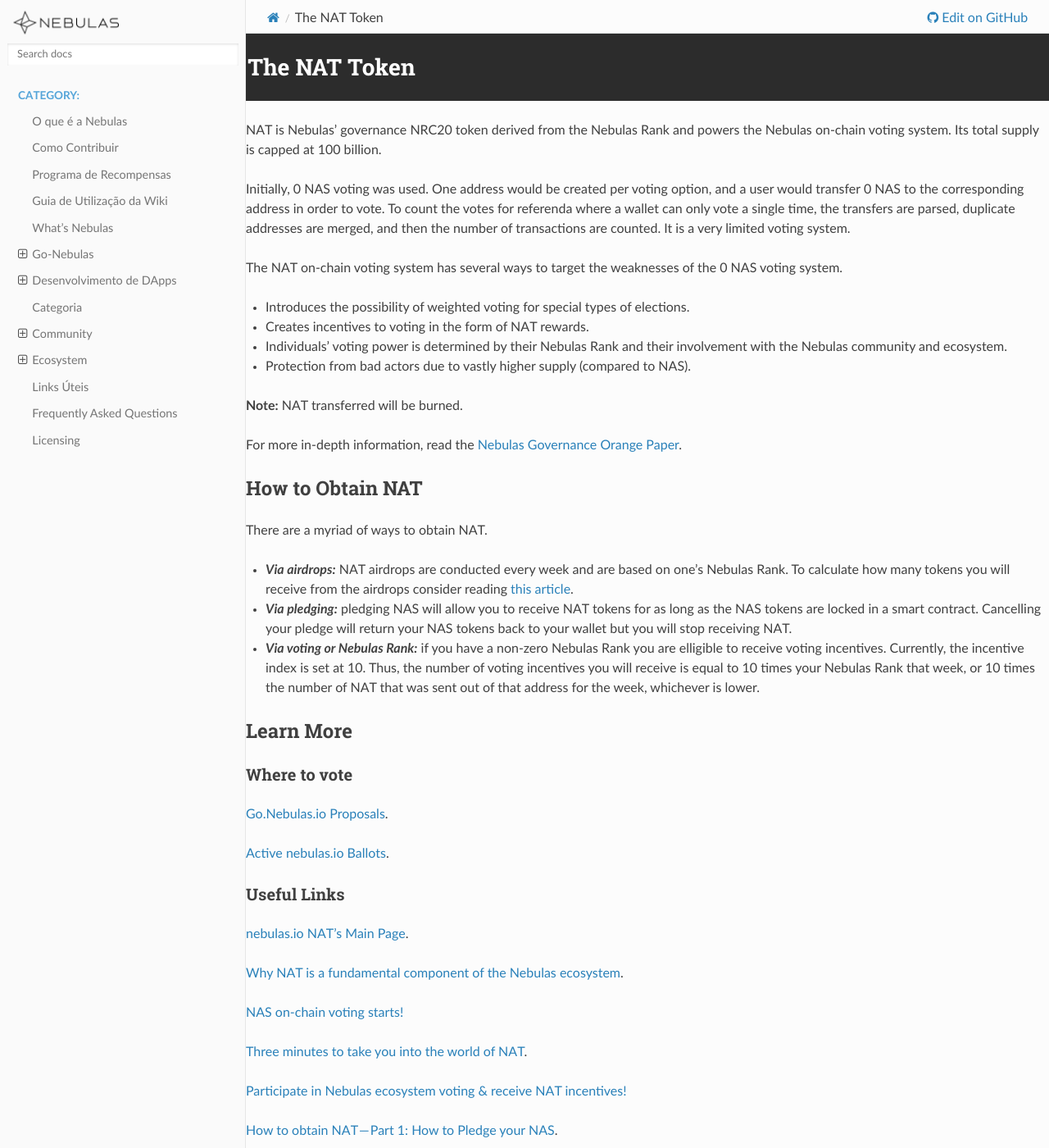
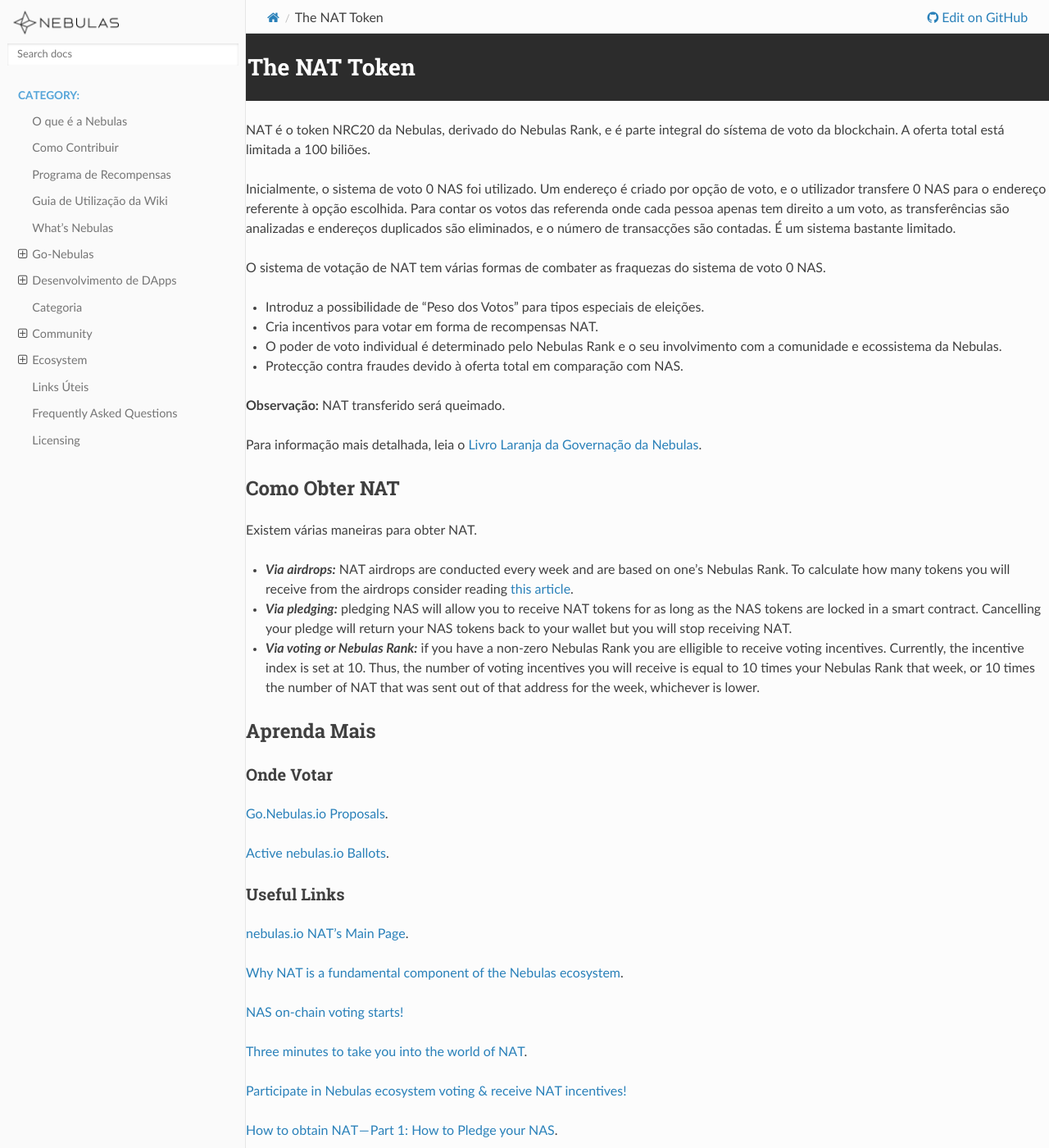
Before and after one commit to nebulasio/nebdocs, a Sphinx documentation site: the page built from docs/whats-nebulas/nebulas-governance/nat.md, in a window 1280 px wide and 1400 px high. Shown: the whole window at 82% size. Built offline with Sphinx 7.4.7 and the Read the Docs theme 2.0.0, drawn with Linux system fonts in a browser that asks for light colours.

Commit message:
translate nat.md, pt1

```diff
--- a/docs/whats-nebulas/nebulas-governance/nat.md
+++ b/docs/whats-nebulas/nebulas-governance/nat.md
@@ -1,28 +1,28 @@
 # The NAT Token
-NAT is Nebulas' governance NRC20 token derived from the Nebulas Rank and powers the Nebulas on-chain voting system. Its total supply is capped at 100 billion.
+NAT é o token NRC20 da Nebulas, derivado do Nebulas Rank, e é parte integral do sístema de voto da blockchain. A oferta total está limitada a 100 biliões.
 
-Initially, 0 NAS voting was used. One address would be created per voting option, and a user would transfer 0 NAS to the corresponding address in order to vote. To count the votes for referenda where a wallet can only vote a single time, the transfers are parsed, duplicate addresses are merged, and then the number of transactions are counted. It is a very limited voting system.
+Inicialmente, o sistema de voto 0 NAS foi utilizado. Um endereço é criado por opção de voto, e o utilizador transfere 0 NAS para o endereço referente à opção escolhida. Para contar os votos das referenda onde cada pessoa apenas tem direito a um voto, as transferências são analizadas e endereços duplicados são eliminados, e o número de transacções são contadas. É um sistema bastante limitado.
 
-The NAT on-chain voting system has several ways to target the weaknesses of the 0 NAS voting system.
+O sistema de votação de NAT tem várias formas de combater as fraquezas do sistema de voto 0 NAS.
 
-* Introduces the possibility of weighted voting for special types of elections.
-* Creates incentives to voting in the form of NAT rewards.
-* Individuals' voting power is determined by their Nebulas Rank and their involvement with the Nebulas community and ecosystem.
-* Protection from bad actors due to vastly higher supply (compared to NAS).
+* Introduz a possibilidade de "Peso dos Votos" para tipos especiais de eleições.
+* Cria incentivos para votar em forma de recompensas NAT.
+* O poder de voto individual é determinado pelo Nebulas Rank e o seu involvimento com a comunidade e ecossistema da Nebulas.
+* Protecção contra fraudes devido à oferta total em comparação com NAS.
 
-**Note:** NAT transferred will be burned.
+**Observação:** NAT transferido será queimado.
 
-For more in-depth information, read the [Nebulas Governance Orange Paper](https://nebulas.io/docs/NebulasOrangepaper.pdf).
+Para informação mais detalhada, leia o [Livro Laranja da Governação da Nebulas](https://nebulas.io/docs/NebulasOrangepaper.pdf).
 
-## How to Obtain NAT
-There are a myriad of ways to obtain NAT.
+## Como Obter NAT
+Existem várias maneiras para obter NAT.
 
 * ***Via airdrops:*** NAT airdrops are conducted every week and are based on one's Nebulas Rank. To calculate how many tokens you will receive from the airdrops consider reading [this article](https://medium.com/nebulasio/check-your-nr-see-how-many-tokens-you-can-receive-from-the-nat-airdrop-a45b0efdd697).
 * ***Via pledging:*** pledging NAS will allow you to receive NAT tokens for as long as the NAS tokens are locked in a smart contract. Cancelling your pledge will return your NAS tokens back to your wallet but you will stop receiving NAT.
 * ***Via voting or Nebulas Rank:*** if you have a non-zero Nebulas Rank you are elligible to receive voting incentives. Currently, the incentive index is set at 10. Thus, the number of voting incentives you will receive is equal to 10 times your Nebulas Rank that week, or 10 times the number of NAT that was sent out of that address for the week, whichever is lower.
 
-## Learn More
-### Where to vote
+## Aprenda Mais
+### Onde Votar
 [Go.Nebulas.io Proposals](https://go.nebulas.io/votes?page=1&byCategory=0&byStatus=0&bySort=0).
 
 [Active nebulas.io Ballots](https://nebulas.io/nat-vote.html).
```
